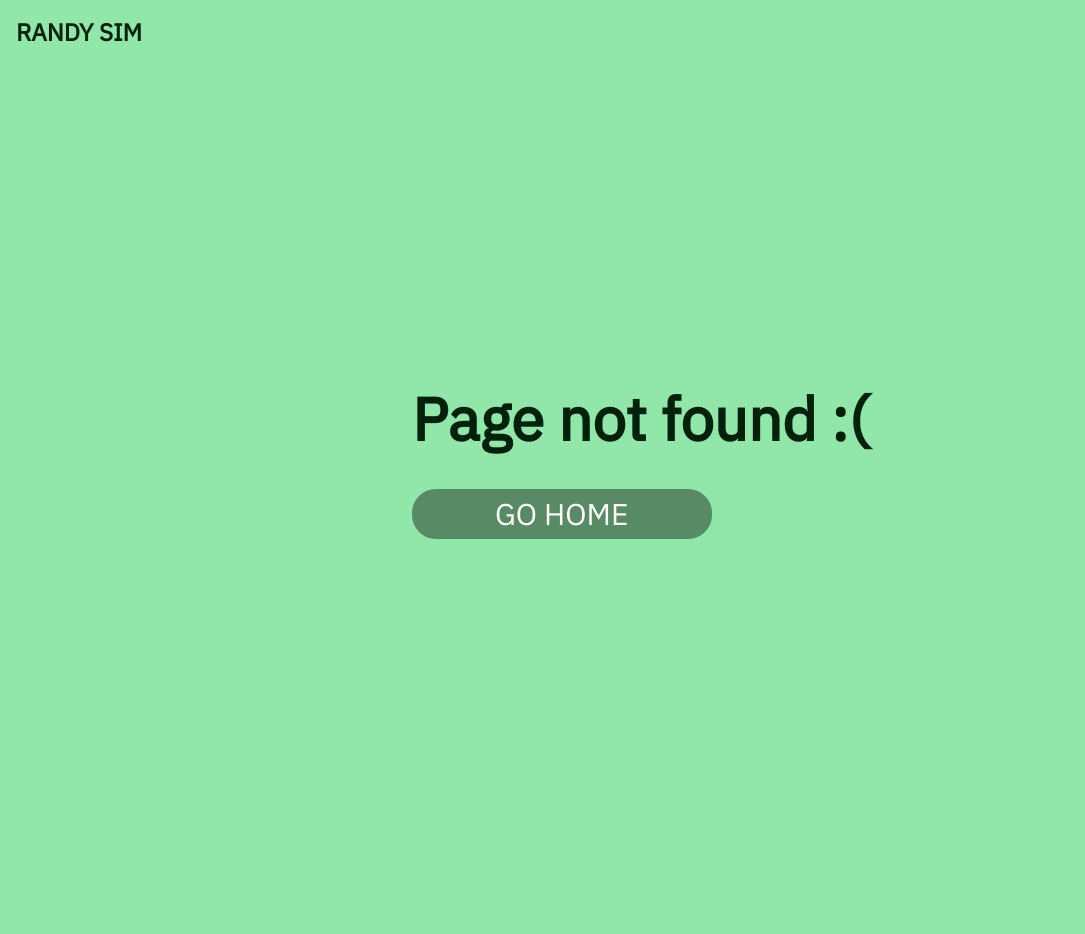
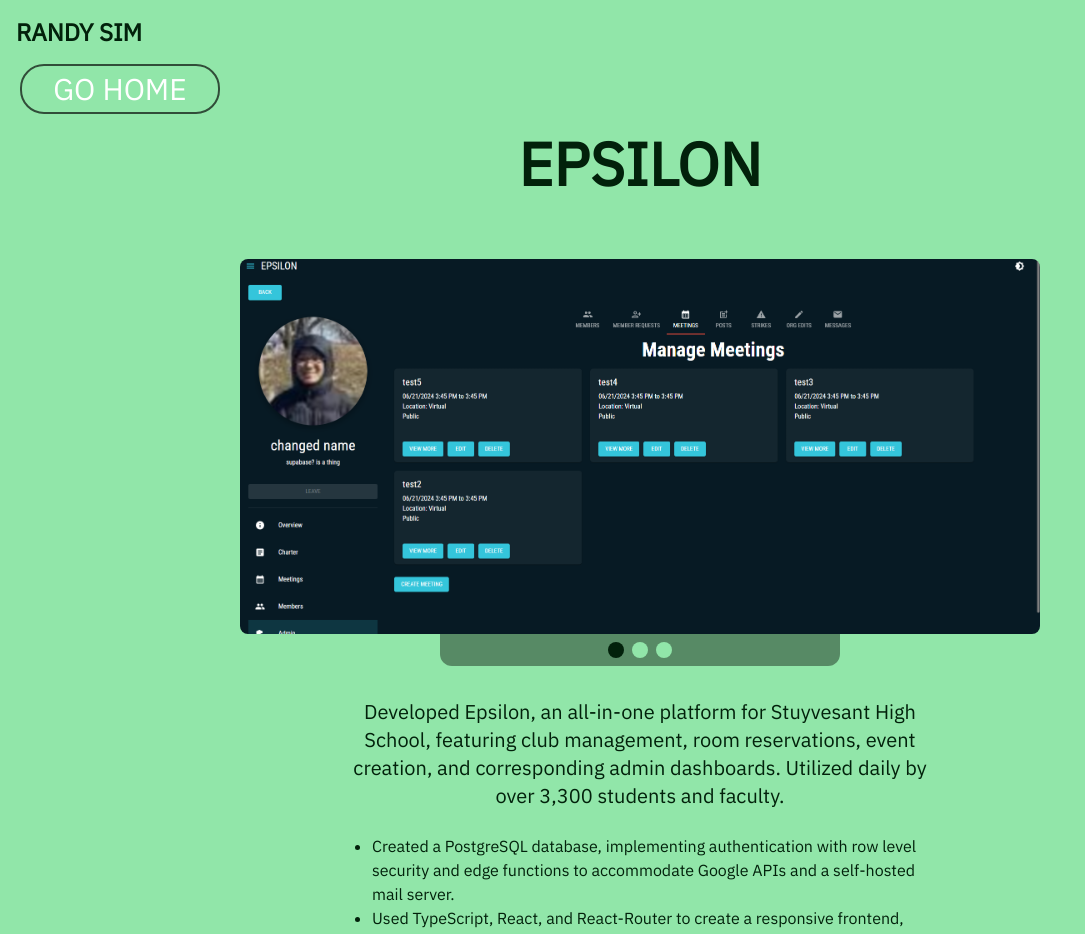
Before and after one commit to randysim/randysim.github.io, a Next.js app: page /epsilon in a window 1280 px wide. Before the commit this address had no page. Shown: the top 934 px of the page, without its empty margins (0-1085 px from the left). Before the commit the page ends 864 px from the top, so only its background shows below. Built offline with nearby package versions, Linux system fonts and the light colour scheme.

Commit message:
feat: epsilon page

```diff
--- /dev/null
+++ b/src/app/epsilon/page.tsx
@@ -0,0 +1,53 @@
+"use client"
+import Button from "@/components/Button";
+import Carousel from "@/components/Carousel";
+import { useRouter } from "next/navigation";
+
+export default function Epsilon () {
+    const router = useRouter();
+
+    return (
+        <div className="flex flex-wrap w-full justify-center pb-20">
+            <div className="w-full pl-5">
+                <Button
+                    width="200px"
+                    height="50px"
+                    onClick={() => {
+                        router.push("/")
+                    }}
+                    variant="outlined"
+                >GO HOME</Button>
+            </div>
+            <h1 className="text-6xl font-bold w-full text-center mb-10 mt-5">EPSILON</h1>
+            <Carousel
+                elements={[
+                    <img src="/epsilon.png" alt="epsilon" className="mx-auto rounded-lg" width={800} />,
+                    <img src="/epsilon-attendance.png" alt="epsilon attendance" className="mx-auto rounded-lg" width={800} />,
+                    <img src="/epsilon-catalog.png" alt="epsilon attendance" className="mx-auto rounded-lg" width={800} />
+                ]}
+            />
+            <div className="flex justify-center w-full mt-5">
+                <div className="flex flex-col flex-wrap w-full max-w-[600px] p-3 justify-center">
+                    <p className="text-xl text-center">
+                        Developed Epsilon, an all-in-one platform for Stuyvesant High School, featuring club management, room
+                        reservations, event creation, and corresponding admin dashboards. Utilized daily by over 3,300 students and faculty.
+                    </p>
+                </div>
+            </div>
+            <div className="flex justify-center w-full">
+                <div className="flex flex-col flex-wrap w-full max-w-[600px] p-3 justify-center">
+                    <ul className="list-disc pl-5">
+                        <li>Created a PostgreSQL database, implementing authentication with row level security and edge functions to accommodate Google APIs and a self-hosted mail server.</li>
+                        <li>Used TypeScript, React, and React-Router to create a responsive frontend, integrating the API to display dynamic data.</li>
+                        <li>Self-hosted Supabase Docker containers on a VPS. Set up continuous integration pipelines for frontend/backend.</li>
+                    </ul>
+                </div>
+            </div>
+            <div className="flex justify-center w-full flex-col items-center mt-10">
+                <a href="https://github.com/stuysu/epsilon" className="underline text-4xl cursor-pointer">Github</a>
+                <a href="https://epsilon.stuysu.org/" className="underline text-4xl cursor-pointer mt-5">{"Live Site [Student Only]"}</a>
+            </div>
+
+        </div>
+    )
+}
--- a/src/app/page.tsx
+++ b/src/app/page.tsx
@@ -32,7 +32,7 @@ function ProjectCard(
       >
         <img
           src={imageUrl}
-          className={`w-full h-full object-cover ${alignment}rounded-lg bg-[#578a65] drop-shadow-2xl`}
+          className={`w-full h-full object-cover ${alignment}rounded-lg bg-backgroundSecondary drop-shadow-2xl`}
         />
         <div className="absolute w-full h-full bg-black rounded-lg opacity-0 group-hover:opacity-50 transition-all duration-200 ease-linear" />
         <div className="absolute flex opacity-0 w-full h-full rounded-lg justify-center items-center group-hover:opacity-100 transition-all duration-200 ease-linear">
@@ -88,7 +88,6 @@ export default function Home() {
           <div className="flex flex-wrap w-full">
             <ProjectCard name="Epsilon" imageUrl="/epsilon.png" to="/epsilon" alignLeft />
             <ProjectCard name="randysim.me" imageUrl="/randysimme.png" to="/" />
-            <ProjectCard name="Vigil.us" imageUrl="/vigilus.png" to="/vigilus" />
           </div>
         </div>
       </div>
--- a/src/components/Button.tsx
+++ b/src/components/Button.tsx
@@ -11,14 +11,14 @@ export default function Button({
     onClick: () => void,
     variant: "filled" | "outlined"
 }) {
-    let bgcolor = variant === "filled" ? "#578a65" : "transparent"
-    let border = variant === "outlined" ? "border-4 border-[#314d39] " : "border-4 border-transparent "
+    let bgcolor = variant === "filled" ? "backgroundSecondary" : "transparent"
+    let border = variant === "outlined" ? "border-2 border-[#314d39] " : "border-2 border-transparent "
 
     return (
         <button
             onClick={onClick}
             style={{ height, width }}
-            className={`text-white rounded-3xl bg-[${bgcolor}] ${border}text-3xl p-3 hover:bg-[#314d39] hover:text-[#bbb] transition-all duration-200 ease-linear flex justify-center items-center`}
+            className={`text-white rounded-3xl bg-${bgcolor} ${border}text-3xl p-3 hover:bg-[#314d39] hover:text-[#bbb] transition-all duration-200 ease-linear flex justify-center items-center`}
         >
             {children}
         </button>
--- /dev/null
+++ b/src/components/Carousel.tsx
@@ -0,0 +1,35 @@
+"use client";
+import { useState } from "react";
+
+export default function Carousel(
+    {
+        elements
+    } : {
+        elements: React.ReactNode[]
+    }
+) {
+    const [index, setIndex] = useState(0);
+
+    return (
+        <div className="flex flex-col flex-wrap w-full justify-center px-5">
+            <div className="flex justify-center items-center w-full overflow-hidden">
+                <div className="flex flex-col-reverse w-[800px] h-[300px] sm:h-[400px] ">
+                    {elements[index]}
+                </div>
+            </div>
+            <div className="flex justify-center">
+                <div className="flex flex-row justify-center w-[50%] max-w-[400px] rounded-bl-xl rounded-br-xl p-2 bg-backgroundSecondary">
+                    {
+                        elements.map((_, i) => (
+                            <button
+                                key={i}
+                                className={`w-4 h-4 mx-1 rounded-full ${i === index ? "bg-backgroundContrast" : "bg-background"}`}
+                                onClick={() => setIndex(i)}
+                            />
+                        ))
+                    }
+                </div>
+            </div>
+        </div>
+    )
+}
--- a/tailwind.config.ts
+++ b/tailwind.config.ts
@@ -6,7 +6,15 @@ const config: Config = {
     "./src/components/**/*.{js,ts,jsx,tsx,mdx}",
     "./src/app/**/*.{js,ts,jsx,tsx,mdx}",
   ],
-  theme: {},
+  theme: {
+    extend: {
+      colors: {
+        background: "#91e6a9",
+        backgroundContrast: "#02210b",
+        backgroundSecondary: "#578a65"
+      },
+    }
+  },
   plugins: [],
 };
 export default config;
```
Also changed, not shown: public/epsilon-attendance.png (added), public/epsilon-catalog.png (added).
